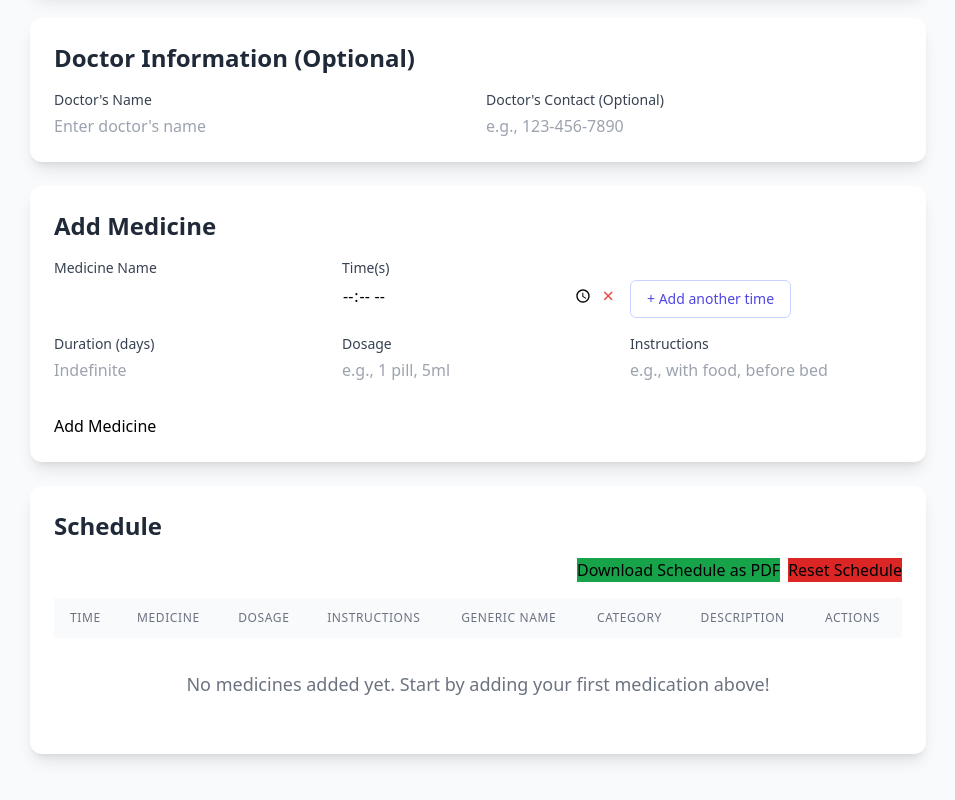
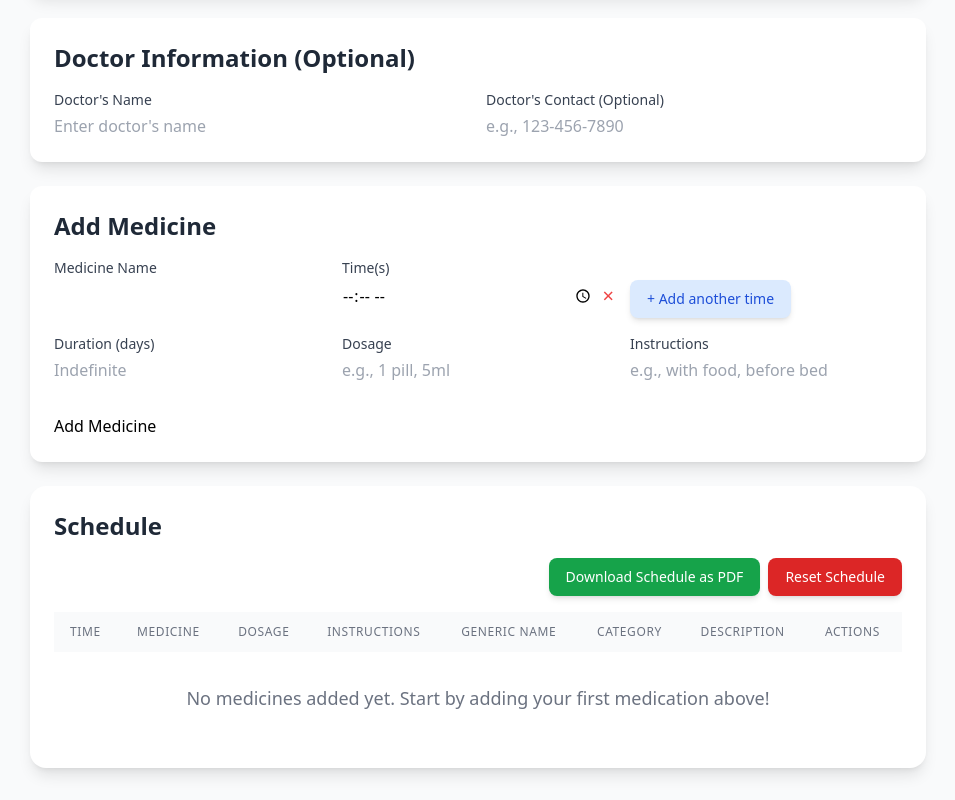
Before and after one commit to smile-plzz/medicine-tracker, a website: page public/index.html in a window 1280 px wide. Shown: the part 402-1202 px from the top of the page, without its empty margins (162-1117 px from the left). Drawn offline with nearby package versions, Linux system fonts and the light colour scheme.

Commit message:
Feat: Apply modern UI/UX and design enhancements to buttons and forms (corrected)

```diff
--- a/public/index.html
+++ b/public/index.html
@@ -13,16 +13,16 @@
         /* Custom form input styles */
         .form-input,
         .form-textarea {
-            @apply mt-1 block w-full rounded-md border-gray-300 shadow-sm focus:border-indigo-500 focus:ring-indigo-500 sm:text-sm;
+            @apply mt-1 block w-full rounded-lg border-gray-300 shadow-sm focus:border-blue-500 focus:ring-blue-500 sm:text-sm transition-all duration-200;
         }
 
         /* Custom button styles */
         .btn-primary {
-            @apply inline-flex justify-center rounded-md border border-transparent bg-indigo-600 py-2 px-4 text-sm font-medium text-white shadow-sm hover:bg-indigo-700 focus:outline-none focus:ring-2 focus:ring-indigo-500 focus:ring-offset-2 transition-colors duration-200;
+            @apply inline-flex justify-center rounded-lg border border-transparent bg-blue-600 py-2 px-4 text-sm font-medium text-white shadow-md hover:bg-blue-700 focus:outline-none focus:ring-2 focus:ring-blue-500 focus:ring-offset-2 transition-all duration-200;
         }
 
         .btn-secondary {
-            @apply inline-flex justify-center rounded-md border border-gray-300 bg-white py-2 px-4 text-sm font-medium text-gray-700 shadow-sm hover:bg-gray-50 focus:outline-none focus:ring-2 focus:ring-indigo-500 focus:ring-offset-2 transition-colors duration-200;
+            @apply inline-flex justify-center rounded-lg border border-gray-300 bg-white py-2 px-4 text-sm font-medium text-gray-700 shadow-md hover:bg-gray-100 focus:outline-none focus:ring-2 focus:ring-blue-500 focus:ring-offset-2 transition-all duration-200;
         }
 
         /* Print styles */
@@ -128,7 +128,7 @@
                             </div>
                         </div>
                         <div class="md:col-span-2 lg:col-span-1 flex items-end">
-                            <button type="button" id="add-time-btn" class="text-sm text-indigo-600 hover:text-indigo-800 font-medium py-2 px-4 rounded-md border border-indigo-200 hover:border-indigo-400 transition-colors duration-200">+ Add another time</button>
+                            <button type="button" id="add-time-btn" class="inline-flex justify-center rounded-lg border border-transparent bg-blue-100 py-2 px-4 text-sm font-medium text-blue-700 shadow-md hover:bg-blue-200 focus:outline-none focus:ring-2 focus:ring-blue-500 focus:ring-offset-2 transition-all duration-200">+ Add another time</button>
                         </div>
                         <div>
                             <label for="medicine-duration" class="block text-sm font-medium text-gray-700 mb-1">Duration (days)</label>
@@ -150,11 +150,11 @@
             </section>
 
             <!-- Schedule Display Section -->
-            <section class="bg-white p-6 rounded-xl shadow-lg" aria-labelledby="schedule-heading">
+            <section class="bg-white p-6 rounded-2xl shadow-lg" aria-labelledby="schedule-heading">
                 <h2 id="schedule-heading" class="text-2xl font-bold text-gray-800 mb-4">Schedule</h2>
                 <div class="flex flex-col sm:flex-row justify-end items-center mb-4 space-y-2 sm:space-y-0 sm:space-x-2 no-print">
-                    <button id="download-pdf" class="btn-secondary bg-green-600 hover:bg-green-700 focus:ring-green-500">Download Schedule as PDF</button>
-                    <button id="reset-schedule" class="btn-secondary bg-red-600 hover:bg-red-700 focus:ring-red-500">Reset Schedule</button>
+                                        <button id="download-pdf" class="inline-flex justify-center rounded-lg border border-transparent bg-green-600 py-2 px-4 text-sm font-medium text-white shadow-md hover:bg-green-700 focus:outline-none focus:ring-2 focus:ring-green-500 focus:ring-offset-2 transition-all duration-200">Download Schedule as PDF</button>
+                    <button id="reset-schedule" class="inline-flex justify-center rounded-lg border border-transparent bg-red-600 py-2 px-4 text-sm font-medium text-white shadow-md hover:bg-red-700 focus:outline-none focus:ring-2 focus:ring-red-500 focus:ring-offset-2 transition-all duration-200">Reset Schedule</button>
                 </div>
                 <div class="overflow-x-auto">
                     <table id="schedule-table" class="min-w-full divide-y divide-gray-200">
```
